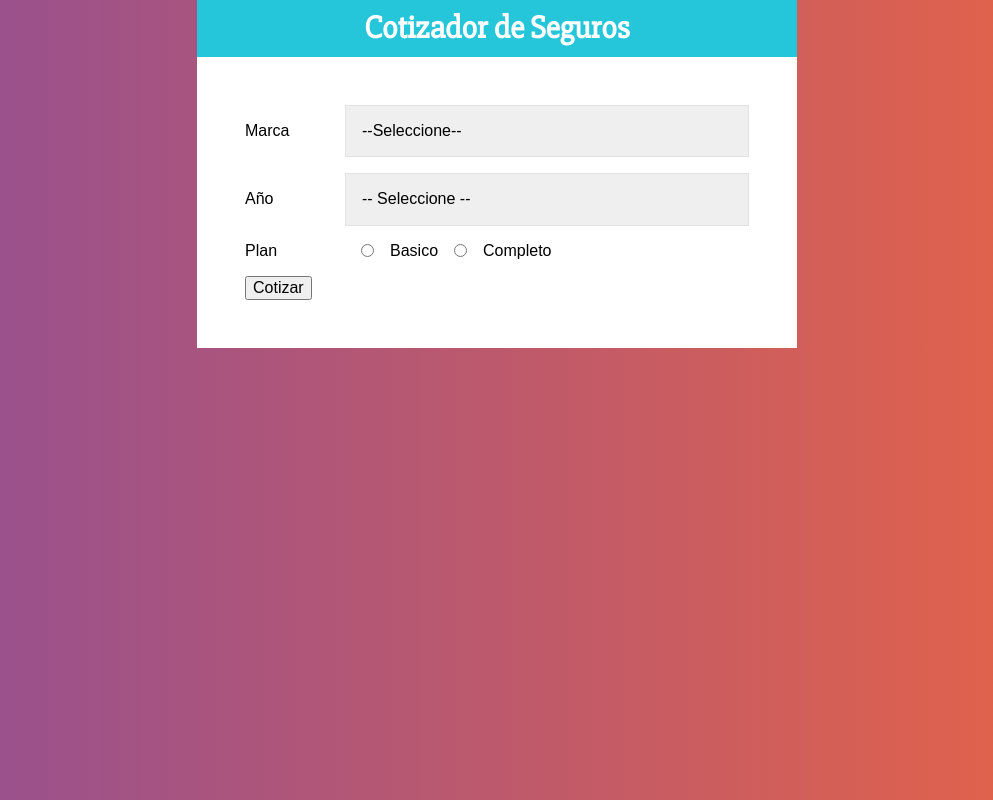
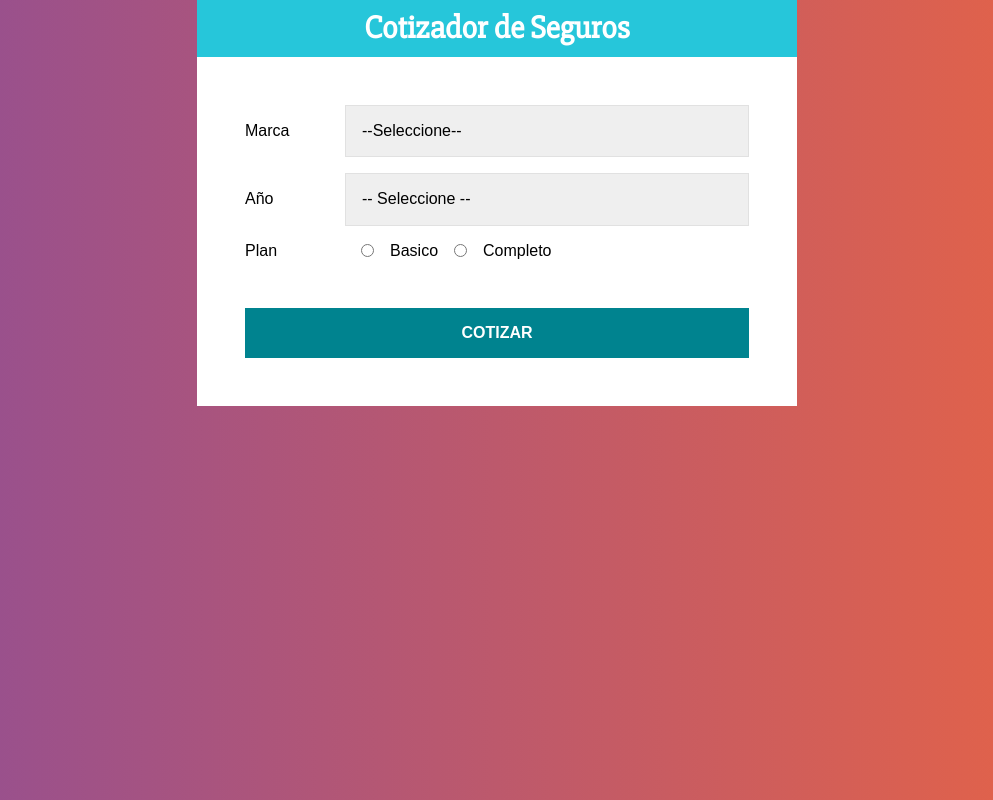
Before and after one commit to FedePe/cotizador-react, a React (Create React App) app: page / in a window 1280 px wide. Shown: the whole page, without its empty margins (143-1136 px from the left). Built offline with nearby package versions, Linux system fonts and the light colour scheme.

Commit message:
Finalizando los Styled Components del Formulario

```diff
--- a/src/components/Formulario.js
+++ b/src/components/Formulario.js
@@ -21,6 +21,24 @@
 
 const InputRadio = styled.input`
     margin: 0 1rem;
+`;
+
+const Boton = styled.button`
+    background-color: #00838F;
+    font-size: 16px;
+    width: 100%;
+    padding: 1rem;
+    color: #FFF;
+    text-transform: uppercase;
+    font-weight: bold;
+    border:none;
+    transition: background-color .3s ease;
+    margin-top: 2rem;
+
+    &:hover {
+        background-color: #26c6da;
+        cursor:pointer;
+    }
 `;
 
 const Formulario = () => {
@@ -64,9 +82,9 @@
                     value="completo"
                 /> Completo
             </Campo>
-            <button type="button">
+            <Boton type="button">
                 Cotizar
-            </button>
+            </Boton>
         </form>
      );
 }
```
